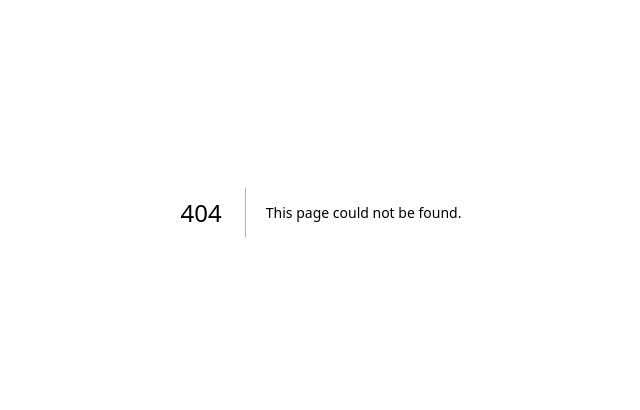
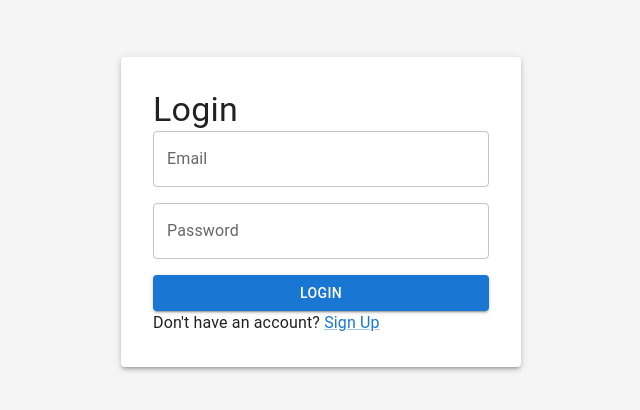
Before and after one commit to shanks221b/ecommerce, a Next.js app: page /login in a window 1280 px wide. Before the commit this address had no page. Shown: the part 188-598 px from the top of the page, without its empty margins (319-959 px from the left). Built offline with nearby package versions, Linux system fonts and the light colour scheme.

Commit message:
Create page.tsx

```diff
--- /dev/null
+++ b/app/login/page.tsx
@@ -0,0 +1,141 @@
+"use client";
+
+import {
+  Box,
+  Button,
+  Paper,
+  TextField,
+  Typography,
+  Link,
+} from "@mui/material";
+
+import { styled } from "@mui/material/styles";
+import NextLink from "next/link";
+
+import { useForm } from "react-hook-form";
+import { yupResolver } from "@hookform/resolvers/yup";
+import * as yup from "yup";
+
+
+const Page = styled(Box)({
+  minHeight: "100vh",
+  display: "flex",
+  justifyContent: "center",
+  alignItems: "center",
+  background: "#f5f5f5",
+});
+
+
+const Card = styled(Paper)({
+  width: 400,
+  padding: 32,
+});
+
+
+const Form = styled("form")({
+  display: "flex",
+  flexDirection: "column",
+  gap: 16,
+});
+
+
+const schema = yup.object({
+  email: yup
+    .string()
+    .email("Invalid email")
+    .required("Email is required"),
+
+  password: yup
+    .string()
+    .required("Password is required"),
+});
+
+
+type FormData = {
+  email: string;
+  password: string;
+};
+
+
+export default function LoginPage() {
+
+  const {
+    register,
+    handleSubmit,
+    formState: { errors },
+  } = useForm<FormData>({
+    resolver: yupResolver(schema),
+  });
+
+
+  const submit = (data: FormData) => {
+    console.log(data);
+  };
+
+
+  return (
+    <Page>
+
+      <Card elevation={3}>
+
+        <Typography
+          variant="h4"
+          textAlign="center"
+          mb={3}
+        >
+          Login
+        </Typography>
+
+
+        <Form onSubmit={handleSubmit(submit)}>
+
+
+          <TextField
+            label="Email"
+            {...register("email")}
+            error={!!errors.email}
+            helperText={errors.email?.message}
+          />
+
+
+          <TextField
+            label="Password"
+            type="password"
+            {...register("password")}
+            error={!!errors.password}
+            helperText={errors.password?.message}
+          />
+
+
+          <Button
+            variant="contained"
+            type="submit"
+          >
+            Login
+          </Button>
+
+
+        </Form>
+
+
+        <Typography
+          textAlign="center"
+          mt={2}
+        >
+          Don't have an account?{" "}
+
+          <Link
+            component={NextLink}
+            href="/signup"
+          >
+            Sign Up
+          </Link>
+
+        </Typography>
+
+
+      </Card>
+
+    </Page>
+  );
+}
```
